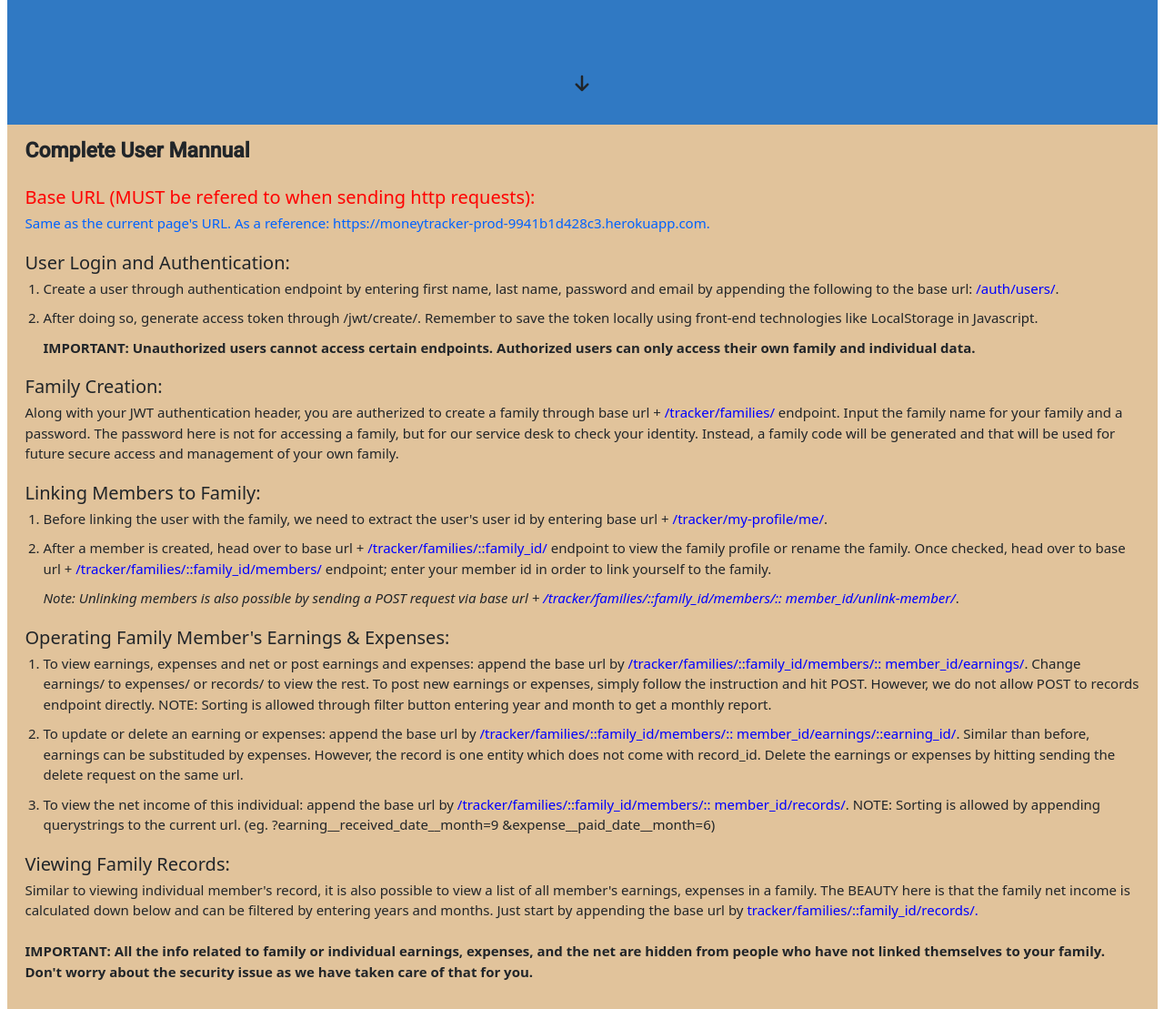
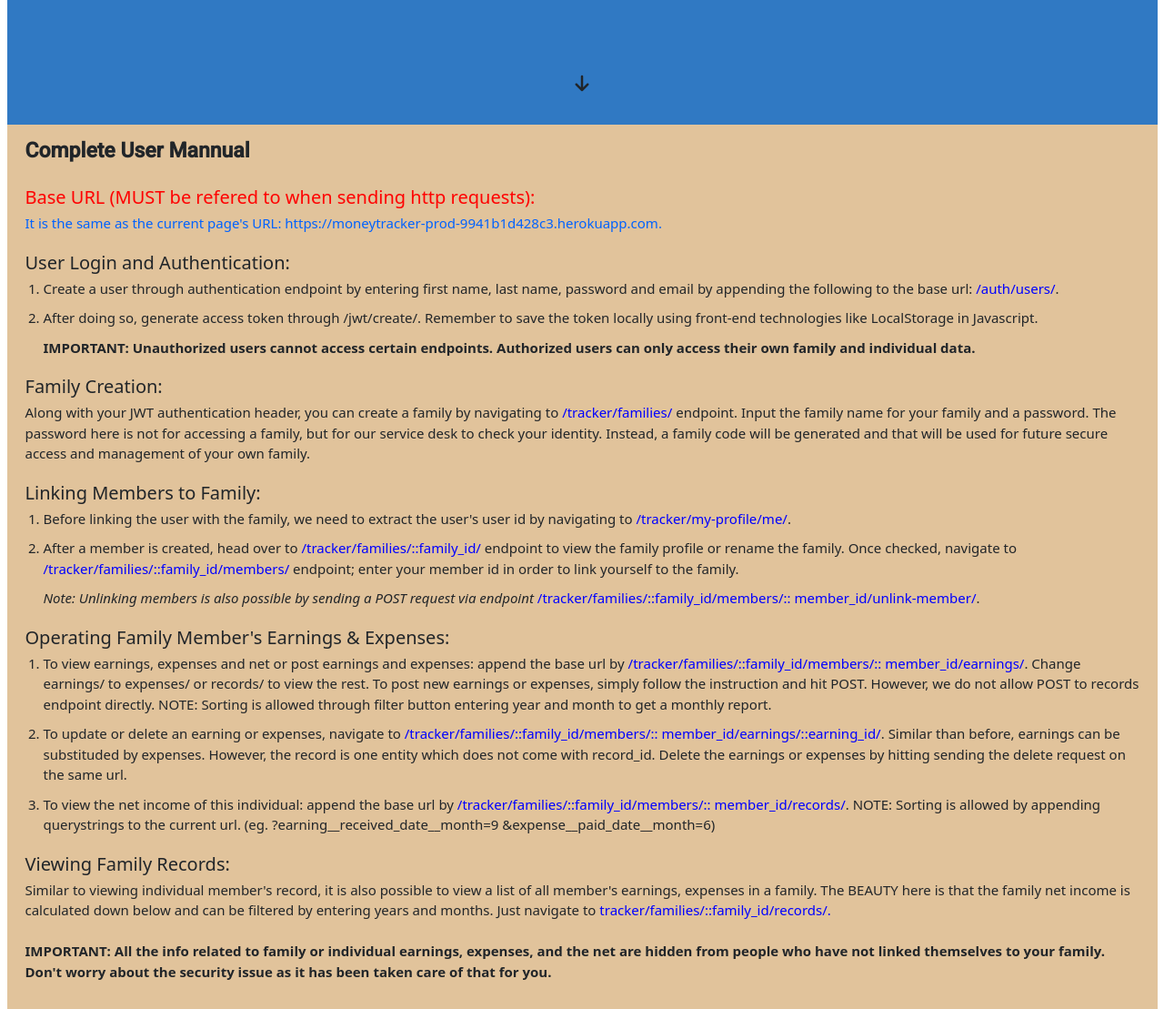
Before and after one commit to Owen200402/FamilyMoneyTracker, a Django app: page / in a window 1280 px wide. Shown: the part 663-1772 px from the top of the page at 91% size. Run offline with Django 4.2, Linux system fonts and the light colour scheme; some libraries are stand-ins or nearby versions; some web fonts are replaced.

Commit message:
Change in frontend

```diff
--- a/core/templates/core/index.html
+++ b/core/templates/core/index.html
@@ -99,7 +99,7 @@
             Base URL (MUST be refered to when sending http requests):
           </h2>
           <p style="color: rgb(0, 98, 255)">
-            Same as the current page's URL. As a reference:
+            It is the same as the current page's URL:
             https://moneytracker-prod-9941b1d428c3.herokuapp.com.
           </p>
         </div>
@@ -134,9 +134,8 @@
         <div class="body">
           <h2>Family Creation:</h2>
           <p>
-            Along with your JWT authentication header, you are autherized to
-            create a family through base url +
-            <a class="link--secondary">/tracker/families/</a>
+            Along with your JWT authentication header, you can create a family
+            by navigating to <a class="link--secondary">/tracker/families/</a>
             endpoint. Input the family name for your family and a password. The
             password here is not for accessing a family, but for our service
             desk to check your identity. Instead, a family code will be
@@ -150,16 +149,16 @@
             <li>
               <p>
                 Before linking the user with the family, we need to extract the
-                user's user id by entering base url +
+                user's user id by navigating to
                 <a class="link--secondary">/tracker/my-profile/me/</a>.
               </p>
             </li>
             <li>
               <p>
-                After a member is created, head over to base url +
+                After a member is created, head over to
                 <a class="link--secondary"> /tracker/families/::family_id/</a>
                 endpoint to view the family profile or rename the family. Once
-                checked, head over to base url +
+                checked, navigate to
                 <a class="link--secondary">
                   /tracker/families/::family_id/members/</a
                 >
@@ -170,11 +169,11 @@
             <p>
               <i
                 >Note: Unlinking members is also possible by sending a POST
-                request via base url +
-                <a class="link--secondary"
-                  >/tracker/families/::family_id/members/::
-                  member_id/unlink-member/</a
-                ></i
+                request via endpoint
+              </i>
+              <a class="link--secondary"
+                >/tracker/families/::family_id/members/::
+                member_id/unlink-member/</a
               >.
             </p>
           </ol>
@@ -198,8 +197,7 @@
             </li>
             <li>
               <p>
-                To update or delete an earning or expenses: append the base url
-                by
+                To update or delete an earning or expenses, navigate to
                 <a class="link--secondary"
                   >/tracker/families/::family_id/members/::
                   member_id/earnings/::earning_id/</a
@@ -229,8 +227,7 @@
             Similar to viewing individual member's record, it is also possible
             to view a list of all member's earnings, expenses in a family. The
             BEAUTY here is that the family net income is calculated down below
-            and can be filtered by entering years and months. Just start by
-            appending the base url by
+            and can be filtered by entering years and months. Just navigate to
             <a class="link--secondary"
               >tracker/families/::family_id/records/.</a
             >
@@ -240,7 +237,7 @@
               IMPORTANT: All the info related to family or individual earnings,
               expenses, and the net are hidden from people who have not linked
               themselves to your family. Don't worry about the security issue as
-              we have taken care of that for you.
+              it has been taken care of that for you.
             </b>
           </p>
         </div>
```
Also changed, not shown: README.md.
